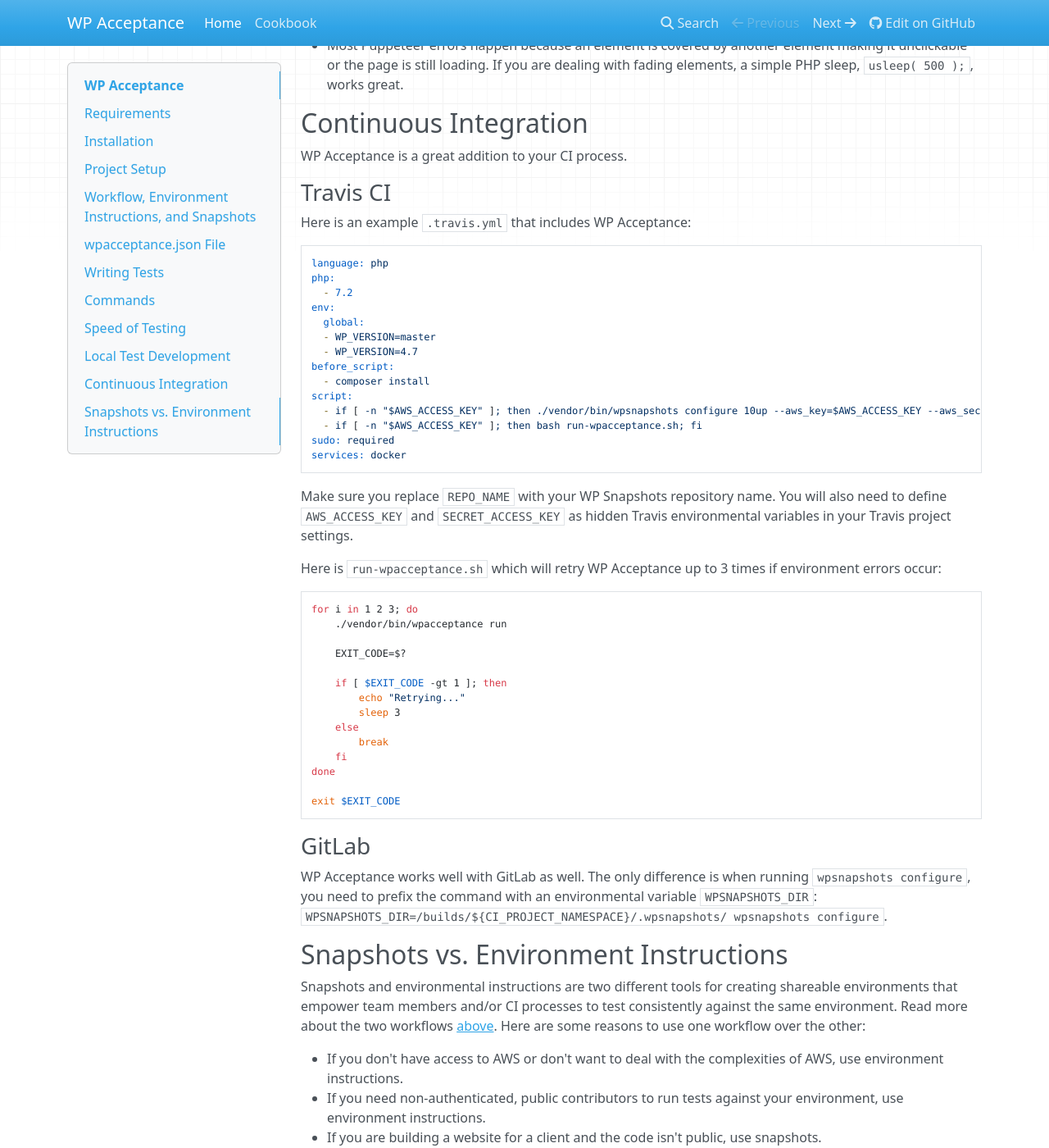
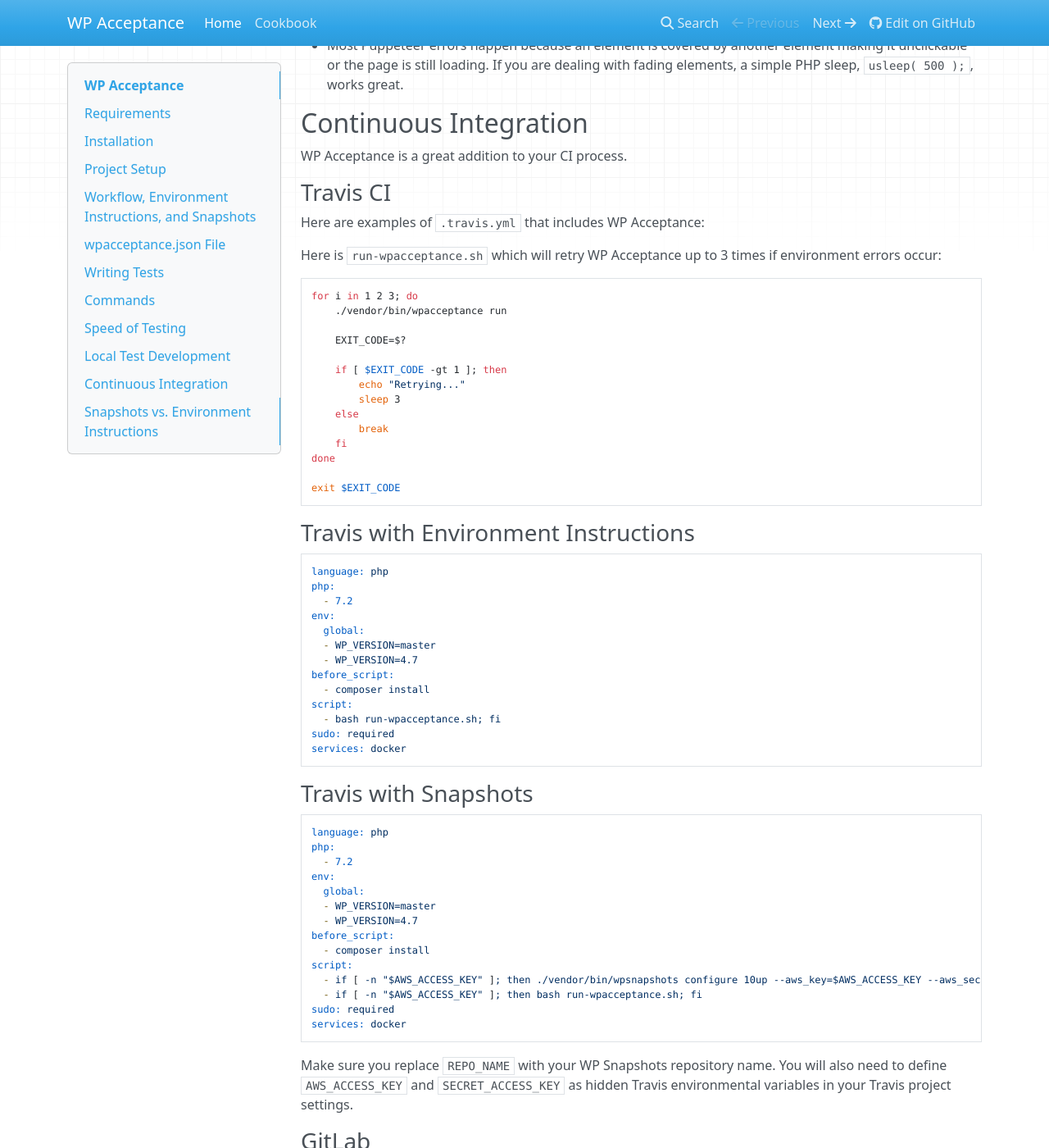
Before and after one commit to 10up/wpacceptance, an MkDocs documentation site: the page built from docs/index.md, in a window 1280 px wide and 1400 px high, scrolled down 9151 px. Shown: the whole window at 82% size. Built offline with MkDocs 1.6.1, drawn with Linux system fonts in a browser that asks for light colours; nearby versions of some CDN libraries; some of the changed text lies outside the part shown.

Commit message:
Travis docs

````diff
--- a/docs/index.md
+++ b/docs/index.md
@@ -350,7 +350,46 @@ WP Acceptance is a great addition to your CI process.
 
 ### Travis CI
 
-Here is an example `.travis.yml` that includes WP Acceptance:
+Here are examples of `.travis.yml` that includes WP Acceptance:
+
+Here is `run-wpacceptance.sh` which will retry WP Acceptance up to 3 times if environment errors occur:
+```bash
+for i in 1 2 3; do
+	./vendor/bin/wpacceptance run
+
+	EXIT_CODE=$?
+
+	if [ $EXIT_CODE -gt 1 ]; then
+		echo "Retrying..."
+		sleep 3
+	else
+		break
+	fi
+done
+
+exit $EXIT_CODE
+```
+
+### Travis with Environment Instructions
+
+```yaml
+language: php
+php:
+  - 7.2
+env:
+  global:
+  - WP_VERSION=master
+  - WP_VERSION=4.7
+before_script:
+  - composer install
+script:
+  - bash run-wpacceptance.sh; fi
+sudo: required
+services: docker
+```
+
+### Travis with Snapshots
+
 ```yaml
 language: php
 php:
@@ -370,27 +409,9 @@ services: docker
 
 Make sure you replace `REPO_NAME` with your WP Snapshots repository name. You will also need to define `AWS_ACCESS_KEY` and `SECRET_ACCESS_KEY` as hidden Travis environmental variables in your Travis project settings.
 
-Here is `run-wpacceptance.sh` which will retry WP Acceptance up to 3 times if environment errors occur:
-```bash
-for i in 1 2 3; do
-	./vendor/bin/wpacceptance run
-
-	EXIT_CODE=$?
-
-	if [ $EXIT_CODE -gt 1 ]; then
-		echo "Retrying..."
-		sleep 3
-	else
-		break
-	fi
-done
-
-exit $EXIT_CODE
-```
-
 ### GitLab
 
-WP Acceptance works well with GitLab as well. The only difference is when running `wpsnapshots configure`, you need to prefix the command with an environmental variable `WPSNAPSHOTS_DIR`: `WPSNAPSHOTS_DIR=/builds/${CI_PROJECT_NAMESPACE}/.wpsnapshots/ wpsnapshots configure`.
+WP Acceptance works well with GitLab as well. The only difference is, if using snapshots, when running `wpsnapshots configure`, you need to prefix the command with an environmental variable `WPSNAPSHOTS_DIR`: `WPSNAPSHOTS_DIR=/builds/${CI_PROJECT_NAMESPACE}/.wpsnapshots/ wpsnapshots configure`.
 
 ## Snapshots vs. Environment Instructions
 
````
